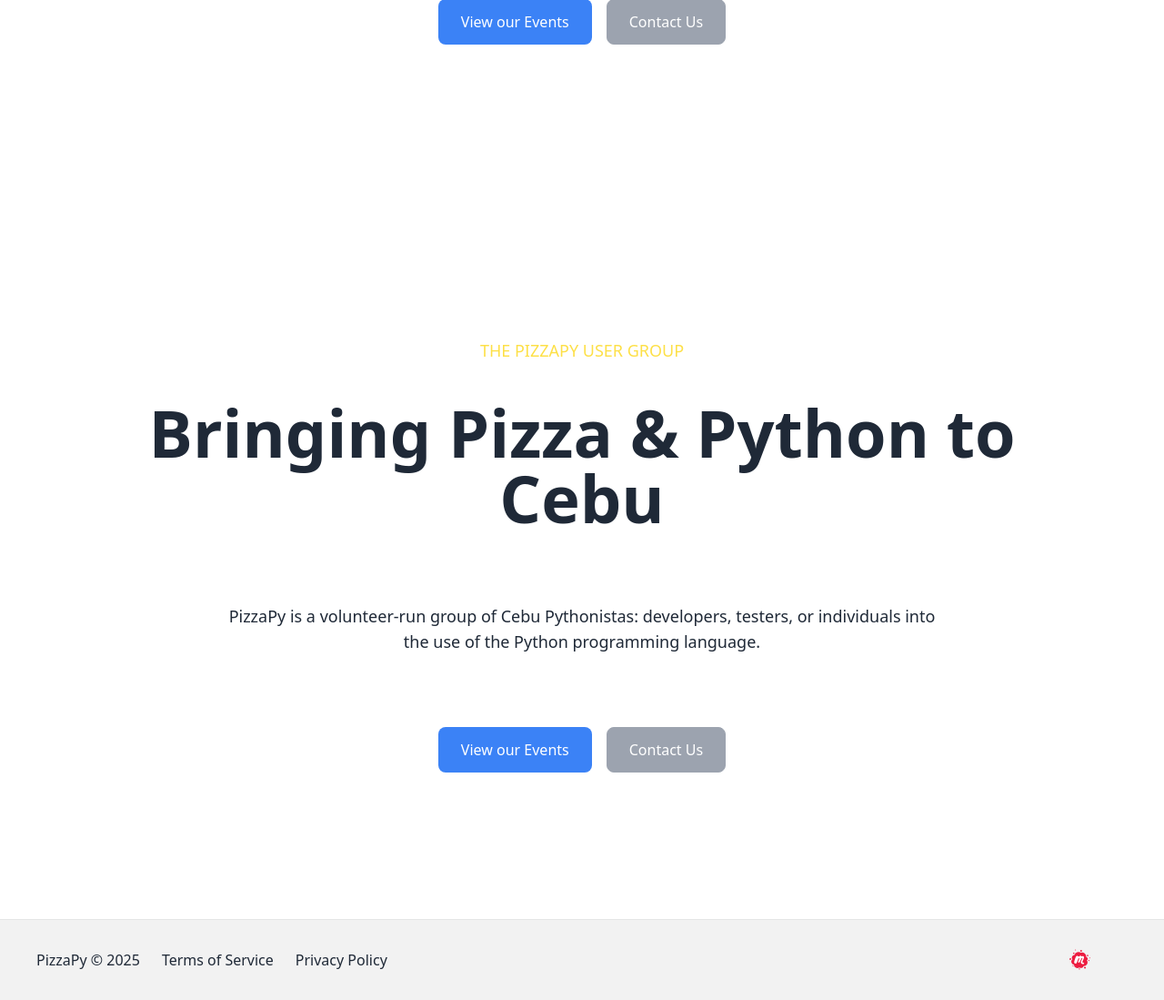
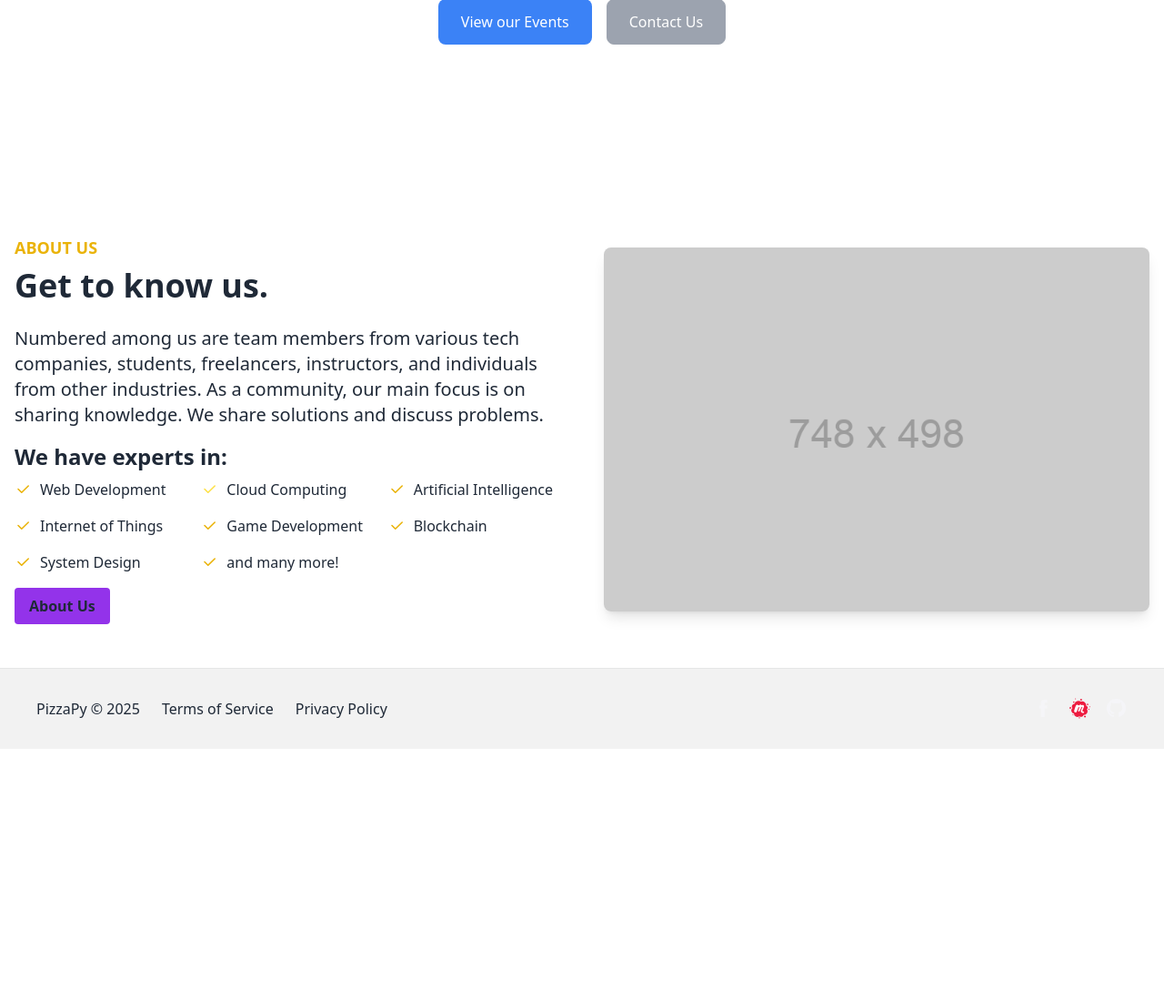
Before and after one commit to Neil-urk12/pizzapy-website, a Django app: page / in a window 1280 px wide. Shown: the part 654-1753 px from the top of the page at 91% size. After the commit the page ends 1477 px from the top, so only its background shows below. Run offline with Django 5.2, Linux system fonts and the light colour scheme; some libraries are stand-ins or nearby versions.

Commit message:
Refactor landing page layout and update partials in index.html

```diff
--- a/PizzaPyWebApp/static/css/output.css
+++ b/PizzaPyWebApp/static/css/output.css
@@ -2400,10 +2400,18 @@ html:has(.drawer-toggle:checked) {
   margin-bottom: 1rem;
 }
 
+.mb-6 {
+  margin-bottom: 1.5rem;
+}
+
 .ml-16 {
   margin-left: 4rem;
 }
 
+.ml-2 {
+  margin-left: 0.5rem;
+}
+
 .mr-16 {
   margin-right: 4rem;
 }
@@ -2434,6 +2442,10 @@ html:has(.drawer-toggle:checked) {
 
 .flex {
   display: flex;
+}
+
+.grid {
+  display: grid;
 }
 
 .hidden {
@@ -2627,6 +2639,18 @@ html:has(.drawer-toggle:checked) {
   transform: translate(var(--tw-translate-x), var(--tw-translate-y)) rotate(var(--tw-rotate)) skewX(var(--tw-skew-x)) skewY(var(--tw-skew-y)) scaleX(var(--tw-scale-x)) scaleY(var(--tw-scale-y));
 }
 
+.list-inside {
+  list-style-position: inside;
+}
+
+.list-disc {
+  list-style-type: disc;
+}
+
+.grid-cols-2 {
+  grid-template-columns: repeat(2, minmax(0, 1fr));
+}
+
 .flex-row-reverse {
   flex-direction: row-reverse;
 }
@@ -2732,6 +2756,10 @@ html:has(.drawer-toggle:checked) {
   white-space: nowrap;
 }
 
+.rounded {
+  border-radius: 0.25rem;
+}
+
 .rounded-\[16px\] {
   border-radius: 16px;
 }
@@ -2858,6 +2886,11 @@ html:has(.drawer-toggle:checked) {
   background-color: var(--fallback-p,oklch(var(--p)/var(--tw-bg-opacity)));
 }
 
+.bg-purple-600 {
+  --tw-bg-opacity: 1;
+  background-color: rgb(147 51 234 / var(--tw-bg-opacity));
+}
+
 .bg-white {
   --tw-bg-opacity: 1;
   background-color: rgb(255 255 255 / var(--tw-bg-opacity));
@@ -2954,6 +2987,16 @@ html:has(.drawer-toggle:checked) {
   padding-bottom: 2.5rem;
 }
 
+.py-12 {
+  padding-top: 3rem;
+  padding-bottom: 3rem;
+}
+
+.py-2 {
+  padding-top: 0.5rem;
+  padding-bottom: 0.5rem;
+}
+
 .py-20 {
   padding-top: 5rem;
   padding-bottom: 5rem;
@@ -2989,6 +3032,11 @@ html:has(.drawer-toggle:checked) {
   padding-bottom: 8px;
 }
 
+.px-10 {
+  padding-left: 2.5rem;
+  padding-right: 2.5rem;
+}
+
 .pb-\[120px\] {
   padding-bottom: 120px;
 }
@@ -3129,6 +3177,11 @@ html:has(.drawer-toggle:checked) {
 .text-yellow-300 {
   --tw-text-opacity: 1;
   color: rgb(253 224 71 / var(--tw-text-opacity));
+}
+
+.text-yellow-500 {
+  --tw-text-opacity: 1;
+  color: rgb(234 179 8 / var(--tw-text-opacity));
 }
 
 .opacity-30 {
@@ -3201,6 +3254,11 @@ html:has(.drawer-toggle:checked) {
   background-color: rgb(107 114 128 / var(--tw-bg-opacity));
 }
 
+.hover\:bg-purple-800:hover {
+  --tw-bg-opacity: 1;
+  background-color: rgb(107 33 168 / var(--tw-bg-opacity));
+}
+
 .hover\:text-blue-500:hover {
   --tw-text-opacity: 1;
   color: rgb(59 130 246 / var(--tw-text-opacity));
@@ -3328,6 +3386,10 @@ html:has(.drawer-toggle:checked) {
     flex-grow: 0;
   }
 
+  .sm\:grid-cols-2 {
+    grid-template-columns: repeat(2, minmax(0, 1fr));
+  }
+
   .sm\:flex-row {
     flex-direction: row;
   }
@@ -3408,6 +3470,18 @@ html:has(.drawer-toggle:checked) {
     min-width: 280px;
   }
 
+  .md\:flex-1 {
+    flex: 1 1 0%;
+  }
+
+  .md\:grid-cols-2 {
+    grid-template-columns: repeat(2, minmax(0, 1fr));
+  }
+
+  .md\:flex-row {
+    flex-direction: row;
+  }
+
   .md\:gap-10 {
     gap: 2.5rem;
   }
@@ -3462,6 +3536,10 @@ html:has(.drawer-toggle:checked) {
     min-width: 320px;
   }
 
+  .lg\:grid-cols-3 {
+    grid-template-columns: repeat(3, minmax(0, 1fr));
+  }
+
   .lg\:px-20 {
     padding-left: 5rem;
     padding-right: 5rem;
--- a/PizzaPyWebApp/templates/index.html
+++ b/PizzaPyWebApp/templates/index.html
@@ -7,8 +7,8 @@ The Pizzapy User Group
 {% block content %}
 {% include 'partials/header.html' %}
 <!-- <div class="relative flex flex-col items-center w-full min-h-screen bg-gray-50 dark:bg-gray-900"> -->
-{% include 'partials/hero.html' %}
-{% include 'partials/hero.html' %}
+{% include 'partials/landing/hero.html' %}
+{% include 'partials/landing/about_us.html' %}
 <!-- </div> -->
 {% endblock %}
 
--- a/PizzaPyWebApp/templates/partials/footer.html
+++ b/PizzaPyWebApp/templates/partials/footer.html
@@ -9,25 +9,23 @@
     </div>
 
     <!-- Right Side: Social Media Icons -->
-    <div class="flex items-center justify-center gap-2 sm:justify-end sm:gap-4">
+    <div class="flex items-center justify-center gap-2 sm:justify-end sm:gap-4 text-base-content">
         <a href="#yourlink" aria-label="Facebook" class="hover:text-primary">
             <!-- Light mode SVG -->
-            <svg xmlns="http://www.w3.org/2000/svg" viewBox="0 0 24 24" class="w-6 h-6 ">
-                <use xlink:href="../../static/css/icons.svg#facebook-light"></use>
+            <svg xmlns="http://www.w3.org/2000/svg" viewBox="0 0 24 24" class="w-6 h-6 fill-current">
+                <use xlink:href="../../static/css/icons.svg#facebook"></use>
             </svg>
         </a>
         <a href="#yourlink" aria-label="Meetup" class="hover:text-primary">
             <!-- Light mode SVG -->
-            <svg xmlns="http://www.w3.org/2000/svg" viewBox="0 0 24 24"
-                class="w-6 h-6 text-black fill-current dark:hidden">
+            <svg xmlns="http://www.w3.org/2000/svg" viewBox="0 0 24 24" class="w-6 h-6 fill-current">
                 <use xlink:href="../../static/css/icons.svg#meetup"></use>
             </svg>
         </a>
         <a href="#yourlink" aria-label="GitHub" class="hover:text-primary">
             <!-- Light mode SVG -->
-            <svg xmlns="http://www.w3.org/2000/svg" viewBox="0 0 24 24"
-                class="w-6 h-6 text-black fill-current dark:hidden">
-                <use xlink:href="../../static/css/icons.svg#github-light"></use>
+            <svg xmlns="http://www.w3.org/2000/svg" viewBox="0 0 24 24" class="w-6 h-6 fill-current">
+                <use xlink:href="../../static/css/icons.svg#github"></use>
             </svg>
         </a>
     </div>
--- /dev/null
+++ b/PizzaPyWebApp/templates/partials/landing/about_us.html
@@ -0,0 +1,75 @@
+<div class="container px-4 py-12 mx-auto">
+    <div class="flex flex-col items-center gap-12 md:flex-row">
+        <!-- Text Content Section -->
+        <div class="md:flex-1">
+            <h2 class="mb-2 text-lg font-bold text-yellow-500">ABOUT US</h2>
+            <h1 class="mb-6 text-4xl font-bold">Get to know us.</h1>
+            <p class="mb-4 text-xl">
+                Numbered among us are team members from various tech companies, students, freelancers, instructors, and
+                individuals from other industries. As a community, our main focus is on sharing knowledge. We share
+                solutions and discuss problems.
+            </p>
+            <div class="mb-4">
+                <h3 class="mb-2 text-2xl font-semibold">We have experts in:</h3>
+                <ul class="grid gap-4 list-disc list-inside sm:grid-cols-2 md:grid-cols-2 lg:grid-cols-3">
+                    <li class="flex items-center">
+                        <svg fill="none" class="w-5 h-5 text-yellow-500" viewBox="0 0 24 24">
+                            <use xlink:href="../../../static/css/icons.svg#checks"></use>
+                        </svg>
+                        <span class="ml-2">Web Development</span>
+                    </li>
+                    <li class="flex items-center">
+                        <svg class="w-5 h-5 text-yellow-300" viewBox="0 0 24 24">
+                            <use xlink:href="../../../static/css/icons.svg#checks"></use>
+                        </svg>
+                        <span class="ml-2">Cloud Computing</span>
+                    </li>
+                    <li class="flex items-center">
+                        <svg fill="none" class="w-5 h-5 text-yellow-500" viewBox="0 0 24 24">
+                            <use xlink:href="../../../static/css/icons.svg#checks"></use>
+                        </svg>
+                        <span class="ml-2">Artificial Intelligence</span>
+                    </li>
+                    <li class="flex items-center">
+                        <svg fill="none" class="w-5 h-5 text-yellow-500" viewBox="0 0 24 24">
+                            <use xlink:href="../../../static/css/icons.svg#checks"></use>
+                        </svg>
+                        <span class="ml-2">Internet of Things</span>
+                    </li>
+                    <li class="flex items-center">
+                        <svg fill="none" class="w-5 h-5 text-yellow-500" viewBox="0 0 24 24">
+                            <use xlink:href="../../../static/css/icons.svg#checks"></use>
+                        </svg>
+                        <span class="ml-2">Game Development</span>
+                    </li>
+                    <li class="flex items-center">
+                        <svg fill="none" class="w-5 h-5 text-yellow-500" viewBox="0 0 24 24">
+                            <use xlink:href="../../../static/css/icons.svg#checks"></use>
+                        </svg>
+                        <span class="ml-2">Blockchain</span>
+                    </li>
+                    <li class="flex items-center">
+                        <svg fill="none" class="w-5 h-5 text-yellow-500" viewBox="0 0 24 24">
+                            <use xlink:href="../../../static/css/icons.svg#checks"></use>
+                        </svg>
+                        <span class="ml-2">System Design</span>
+                    </li>
+                    <li class="flex items-center">
+                        <svg fill="none" class="w-5 h-5 text-yellow-500" viewBox="0 0 24 24">
+                            <use xlink:href="../../../static/css/icons.svg#checks"></use>
+                        </svg>
+                        <span class="ml-2">and many more!</span>
+                    </li>
+                </ul>
+            </div>
+            <button class="px-4 py-2 font-bold bg-purple-600 rounded hover:bg-purple-800">
+                About Us
+            </button>
+        </div>
+
+        <!-- Image Section -->
+        <div class="md:flex-1">
+            <img src="../../../static/images/748x498.png" alt="Team Photo" class="rounded-lg shadow-lg">
+        </div>
+    </div>
+</div>
```
Also changed, not shown: PizzaPyWebApp/static/css/icons.svg, PizzaPyWebApp/templates/partials/landing/hero.html (renamed from PizzaPyWebApp/templates/partials/hero.html).
